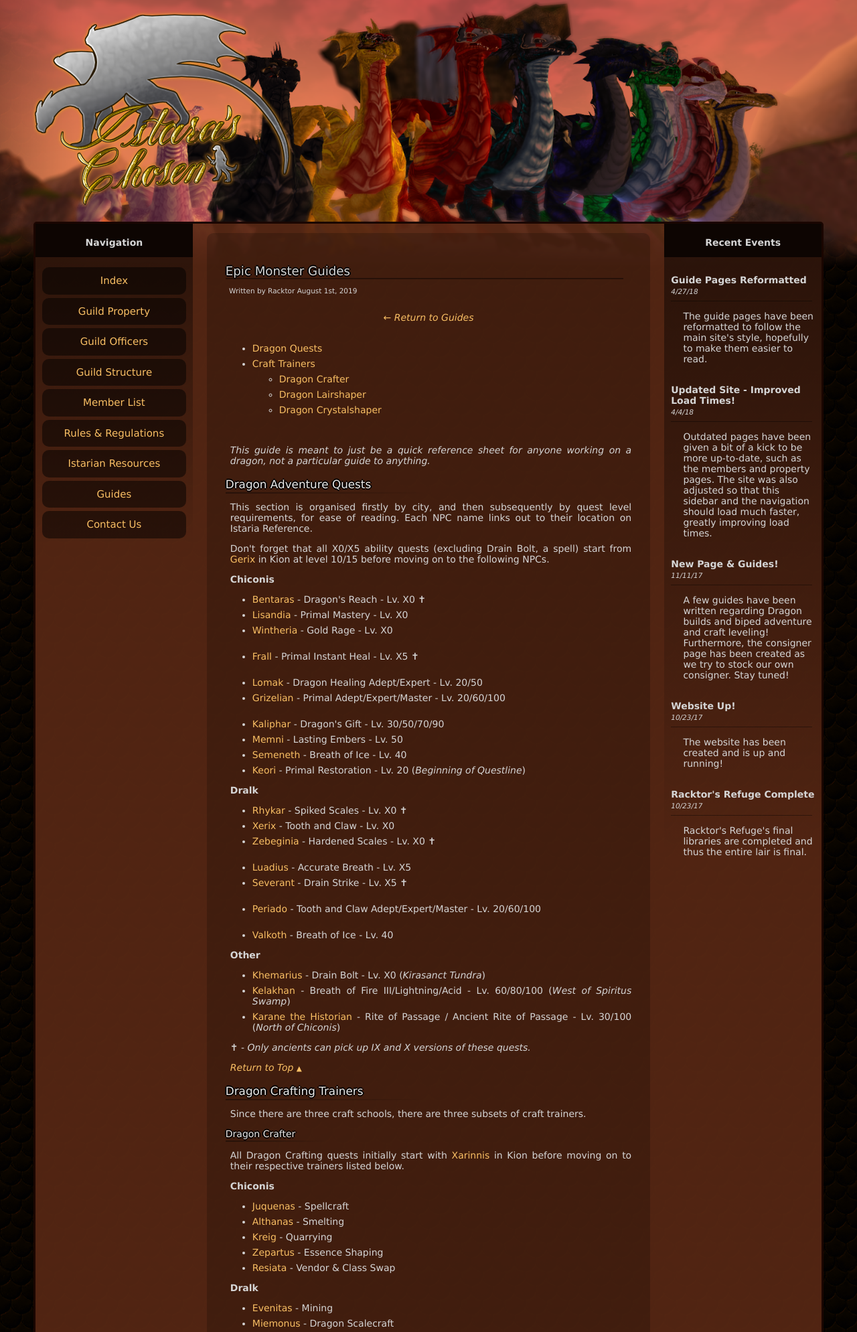
After one commit to Rackiera/IstarasChosen, a PHP site: page /guides/dragonreference.php in a window 1280 px wide. The commit adds this page. Shown: the top 1989 px of the page at 67% size. Run offline with PHP 8.4, Linux system fonts and the light colour scheme.

Commit message:
new guide

```diff
--- /dev/null
+++ b/guides/dragonreference.php
@@ -0,0 +1,140 @@
+<!DOCTYPE html>
+<html lang="en-US">
+<meta http-equiv="content-type" content="text/html; charset=utf-8" />
+
+<head><title>Istara's Chosen - Guides</title>
+	<!-- SCRIPTS -->
+		<link rel="stylesheet" type="text/css" href="../style.css" media="screen" />
+		<link rel="icon" type="image/png" href="../images/favicon32.png" sizes="32x32" />
+		<link rel="icon" type="image/png" href="../images/favicon16.png" sizes="16x16" />
+	<!-- END SCRIPTS -->
+
+<!-- HEADER IMAGE -->
+	<a href="../index.php"><img src="../images/istaras_chosen_logo.png" id="logo" /></a>
+	<img src="../images/header_screenshot.png" id="headerscreenshot" />
+<!-- END HEADER IMAGE -->
+</head>
+<body>
+<section>
+	<!--BEGIN NAVIGATION -->
+	<div class="navbox">
+		<?php include("../navigation.html");?>
+	</div>
+	<!-- END NAVIGATION -->
+	<article>
+		<header class="article border">Epic Monster Guides</header>
+	<p style="font-size:.75em">Written by Racktor August 1st, 2019</p>
+			<br/>
+			<center><i><a href="index.php">&larr; Return to Guides</a></i></center>
+			<br/>
+			<ul>
+				<li><a href="#adventuring">Dragon Quests</li>
+				<li><a href="#crafting">Craft Trainers</a></li>
+					<ul>
+						<li><a href="#cra">Dragon Crafter</a></li>
+						<li><a href="#lsh">Dragon Lairshaper</a></li>
+						<li><a href="#crs">Dragon Crystalshaper</a></li>
+					</ul>
+			</ul>
+			<br/>
+			<p><i>This guide is meant to just be a quick reference sheet for anyone working on a dragon, not a particular guide to anything.</i></p>
+
+			<a name="adventuring"><header class="subsection border">Dragon Adventure Quests</header></a>
+				<p>This section is organised firstly by city, and then subsequently by quest level requirements, for ease of reading. Each NPC name links out to their location on Istaria Reference.</p>
+				<p>Don't forget that all X0/X5 ability quests (excluding Drain Bolt, a spell) start from <a href="https://istariareference.com/istariamap.asp?map=Kion&type=&search=&loc=20448,24483&gridsize=500" target="_blank">Gerix</a> in Kion at level 10/15 before moving on to the following NPCs.</p>
+				<p><b>Chiconis</b></p>
+				<ul>
+					<li><a href="https://istariareference.com/istariamap.asp?map=Chiconis&type=&search=&loc=24374,22057&gridsize=500" target="_blank">Bentaras</a> - Dragon's Reach - Lv. X0 &#10013;</li>
+					<li><a href="https://istariareference.com/istariamap.asp?map=Chiconis&type=&search=&loc=24375,22108&gridsize=500" target="_blank">Lisandia</a> - Primal Mastery - Lv. X0</li>
+					<li><a href="https://istariareference.com/istariamap.asp?map=Chiconis&type=&search=&loc=24139,21981&gridsize=500" target="_blank">Wintheria</a> - Gold Rage - Lv. X0</li>
+					<br/>
+					<li><a href="https://istariareference.com/istariamap.asp?map=Chiconis&type=&search=&loc=24299,22076&gridsize=500" target="_blank">Frall</a> - Primal Instant Heal - Lv. X5 &#10013;</li>
+					<br/>
+					<li><a href="https://istariareference.com/istariamap.asp?map=Chiconis&type=&search=&loc=24305,22084&gridsize=500" target="_blank">Lomak</a> - Dragon Healing Adept/Expert - Lv. 20/50</li>
+					<li><a href="https://istariareference.com/istariamap.asp?map=Chiconis&type=&search=&loc=24367,22104&gridsize=500" target="_blank">Grizelian</a> - Primal Adept/Expert/Master - Lv. 20/60/100</li>
+					<br/>
+					<li><a href="https://istariareference.com/istariamap.asp?map=Chiconis&type=&search=&loc=24106,22006&gridsize=500" target="_blank">Kaliphar</a> - Dragon's Gift - Lv. 30/50/70/90 </li>
+					<li><a href="https://istariareference.com/istariamap.asp?map=Chiconis&type=&search=&loc=24440,22052&gridsize=500" target="_blank">Memni</a> - Lasting Embers - Lv. 50</li>
+					<li><a href="https://istariareference.com/istariamap.asp?map=Chiconis&type=&search=&loc=24494,22328&gridsize=500" target="_blank">Semeneth</a> - Breath of Ice - Lv. 40</li>
+					<li><a href="https://istariareference.com/istariamap.asp?map=Chiconis&type=&search=&loc=24356,21973&gridsize=500" target="_blank">Keori</a> - Primal Restoration - Lv. 20 (<i>Beginning of Questline</i>)</li>
+				</ul>
+				<p><b>Dralk</b></p>
+				<ul>
+					<li><a href="https://istariareference.com/istariamap.asp?map=Dralk&type=&search=&loc=22602,28962&gridsize=500" target="_blank">Rhykar</a> - Spiked Scales - Lv. X0 &#10013;</li>
+					<li><a href="https://istariareference.com/istariamap.asp?map=Dralk&type=&search=&loc=22502,28921&gridsize=500" target="_blank">Xerix</a> - Tooth and Claw - Lv. X0</li>
+					<li><a href="https://istariareference.com/istariamap.asp?map=Dralk&type=&search=&loc=22546,29008&gridsize=500" target="_blank">Zebeginia</a> - Hardened Scales - Lv. X0 &#10013;</li>
+					<br/>
+					<li><a href="https://istariareference.com/istariamap.asp?map=Dralk&type=&search=&loc=22508,29060&gridsize=500" target="_blank">Luadius</a> - Accurate Breath - Lv. X5</li>
+					<li><a href="https://istariareference.com/istariamap.asp?map=Dralk&type=&search=&loc=22519,29062&gridsize=500" target="_blank">Severant</a> - Drain Strike - Lv. X5 &#10013;</li>
+					<br/>
+					<li><a href="https://istariareference.com/istariamap.asp?map=Dralk&type=&search=&loc=22558,28999&gridsize=500" target="_blank">Periado</a> - Tooth and Claw Adept/Expert/Master - Lv. 20/60/100</li>
+					<br/>
+					<li><a href="https://istariareference.com/istariamap.asp?map=Dralk&type=&search=&loc=22685,28926&gridsize=500" target="_blank">Valkoth</a> - Breath of Ice - Lv. 40</li>
+				</ul>
+				<p><b>Other</b></p>
+				<ul>
+					<li><a href="https://istariareference.com/istariamap.asp?map=Kirasanct&type=&search=khemarius&loc=23693,27739&gridsize=500" target="_blank">Khemarius</a> - Drain Bolt - Lv. X0 (<i>Kirasanct Tundra</i>)</li>
+					<li><a href="https://istariareference.com/istariamap.asp?map=&type=&search=Kelakhan&loc=27175,22547&gridsize=500" target="_blank">Kelakhan</a> - Breath of Fire III/Lightning/Acid - Lv. 60/80/100 (<i>West of Spiritus Swamp</i>)</li>
+					<li><a href="https://istariareference.com/istariamap.asp?map=&type=&search=karane&loc=24388,22944&gridsize=500" target="_blank">Karane the Historian</a> - Rite of Passage / Ancient Rite of Passage - Lv. 30/100 (<i>North of Chiconis</i>)</li>
+				</ul>
+				 <p> &#10013; - <i>Only ancients can pick up IX and X versions of these quests.</i></p>
+				<p style="clear:both"><i><a href="#top">Return to Top <span style="font-size:.75em;">&#9650;</span></a></i></p>
+
+			<a name="crafting"><header class="subsection border">Dragon Crafting Trainers</header></a>
+				<p>Since there are three craft schools, there are three subsets of craft trainers.<p>
+					<a name="cra"><header class="subsection2 border">Dragon Crafter</header></a>
+					<p>All Dragon Crafting quests initially start with <a href="https://istariareference.com/istariamap.asp?map=Kion&type=&search=&loc=20259,24418&gridsize=500" target="_blank">Xarinnis</a> in Kion before moving on to their respective trainers listed below.</p>
+					<p><b>Chiconis</b></p>
+					<ul>
+						<li><a href="https://istariareference.com/istariamap.asp?map=Chiconis&type=&search=&loc=24270,22022&gridsize=500" target="_blank">Juquenas</a> - Spellcraft</li>
+						<li><a href="https://istariareference.com/istariamap.asp?map=Chiconis&type=&search=&loc=24174,21701&gridsize=500" target="_blank">Althanas</a> - Smelting</li>
+						<li><a href="https://istariareference.com/istariamap.asp?map=Chiconis&type=&search=Kreig&loc=24256,21874&gridsize=500" target="_blank">Kreig</a> - Quarrying</li>
+						<li><a href="https://istariareference.com/istariamap.asp?map=Chiconis&type=&search=Zepartus&loc=24048,21708&gridsize=500" target="_blank">Zepartus</a> - Essence Shaping</li>
+						<li><a href="https://istariareference.com/istariamap.asp?map=Chiconis&type=&search=&loc=24022,21658&gridsize=500" target="_blank">Resiata</a> - Vendor & Class Swap</li>
+					</ul>
+					<p><b>Dralk</b></p>
+					<ul>
+						<li><a href="https://istariareference.com/istariamap.asp?map=Dralk&type=&search=&loc=22457,29080&gridsize=500" target="_blank">Evenitas</a> - Mining</li>
+						<li><a href="https://istariareference.com/istariamap.asp?map=Dralk&type=&search=Miemonus&loc=22618,28987&gridsize=500" target="_blank">Miemonus</a> - Dragon Scalecraft</li>
+						<li><a href="https://istariareference.com/istariamap.asp?map=&type=&search=Saphias&loc=22046,29052&gridsize=500" target="_blank">Saphias</a> - Stoneworking</li>
+						<li><a href="https://istariareference.com/istariamap.asp?map=&type=&search=Heraxius&loc=22035,28912&gridsize=500" target="_blank">Heraxius</a> - Gemworking</li>
+						<li><a href="https://istariareference.com/istariamap.asp?map=Dralk&type=&search=Caspuras&loc=22361,28940&gridsize=500" target="_blank">Caspuras</a> - Essence Harvesting</li>
+						<li><a href="https://istariareference.com/istariamap.asp?map=Dralk&type=&search=&loc=22439,29091&gridsize=500" target="_blank">Queriatia</a> - Vendor & Class Swap</li>
+					</ul>
+					<p><b>Other</b></p>
+					<ul>
+						<li><a href="https://istariareference.com/istariamap.asp?map=Tazoon&type=&search=&loc=23705,25091&gridsize=500" target="_blank">Jynasix</a> - Dimensional Pocket</li>
+					</ul>
+				<p style="clear:both"><i><a href="#top">Return to Top <span style="font-size:.75em;">&#9650;</span></a></i></p>
+
+					<a name="lsh"><header class="subsection2 border">Dragon Lairshaper</header></a>
+						<p>Note that in order to join this school, you must do the Knowledge of Lairs quest starting from either <a href="https://istariareference.com/istariamap.asp?map=Chiconis&type=&search=&loc=24022,21658&gridsize=500" target="_blank">Resiata</a> or <a href="https://istariareference.com/istariamap.asp?map=Dralk&type=&search=&loc=22439,29091&gridsize=500" target="_blank">Queriatia</a>.</p>
+						<p><b>Char</b></p>
+						<ul>
+							<li><a href="https://istariareference.com/istariamap.asp?map=&type=&search=Relstaroth&loc=22608,29804&gridsize=500" target="_blank">Relstaroth</a> - Vendor, Class Swap, Lairshaping Mastery</li>
+							<li><a href="https://istariareference.com/istariamap.asp?map=&type=&search=Balennos&loc=22581,29781&gridsize=500" target="_blank">Balennos</a> - Crystalshaping Mastery</li>
+						</ul>
+						<p><b>Chiconis</b></p>
+						<ul>
+							<li><a href="https://istariareference.com/istariamap.asp?map=Chiconis&type=&search=Halindrass&loc=24136,22009&gridsize=500" target="_blank">Halindrass</a> - Class Swap</li>
+						</ul>
+				<p style="clear:both"><i><a href="#top">Return to Top <span style="font-size:.75em;">&#9650;</span></a></i></p>
+
+					<a name="crs"><header class="subsection2 border">Dragon Crystalshaper</header></a>
+						<p>To join Crystalshaper, you must be a level 80 adult dragon with 20 lairshaping and do the questline The Council's Concerns, starting with <a href="https://istariareference.com/istariamap.asp?map=&type=&search=Ristef%5Fthe%5FPeacemaker&loc=22716,29448&gridsize=500" target="_blank">Ristef</a>. You do not need to finish thte questline, just access the vendor/trainer.</p>
+						<p><b>Fiery Rift</b></p>
+						<ul>
+							<li><a href="https://istariareference.com/istariamap.asp?map=FieryRift&type=&search=&loc=15721,47279&gridsize=500" target="_blank">Aratanosh</a> - Class Swap, Vendor</li>
+						</ul>
+				<p style="clear:both"><i><a href="#top">Return to Top <span style="font-size:.75em;">&#9650;</span></a></i></p>
+
+</article>
+	<!--BEGIN SIDEBAR -->
+	<div class="sidebarbox">
+		<?php include("../sidebar.html");?>
+	</div>
+	<!-- END SIDEBAR -->
+</section>
+<script src="../script.js"></script>
+</body>
+</html>
--- a/guides/index.php
+++ b/guides/index.php
@@ -39,6 +39,7 @@
 			<ul>
 			<li><!--<a href="guides/dragonleveling.php">-->Basic Dragon Leveling ~ <i>Coming Soon</i><!--</a>-->
 			<li><a href="dragonbuilds.php">Dragon Builds</a>
+			<li><a href="dragonreference.php">Dragon Quick Reference Sheet</a>
 			</ul>
 </article>
 	<!--BEGIN SIDEBAR -->
```
